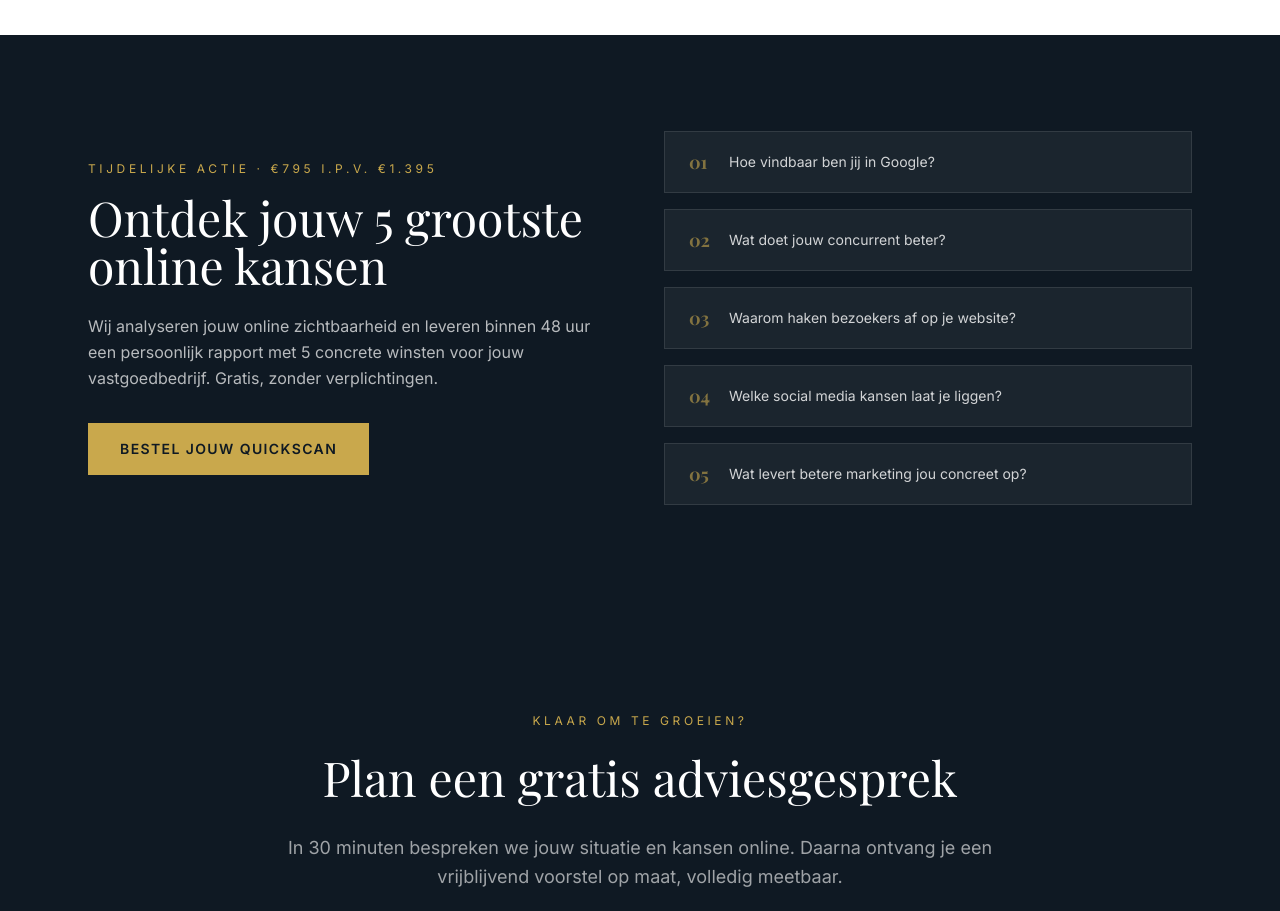
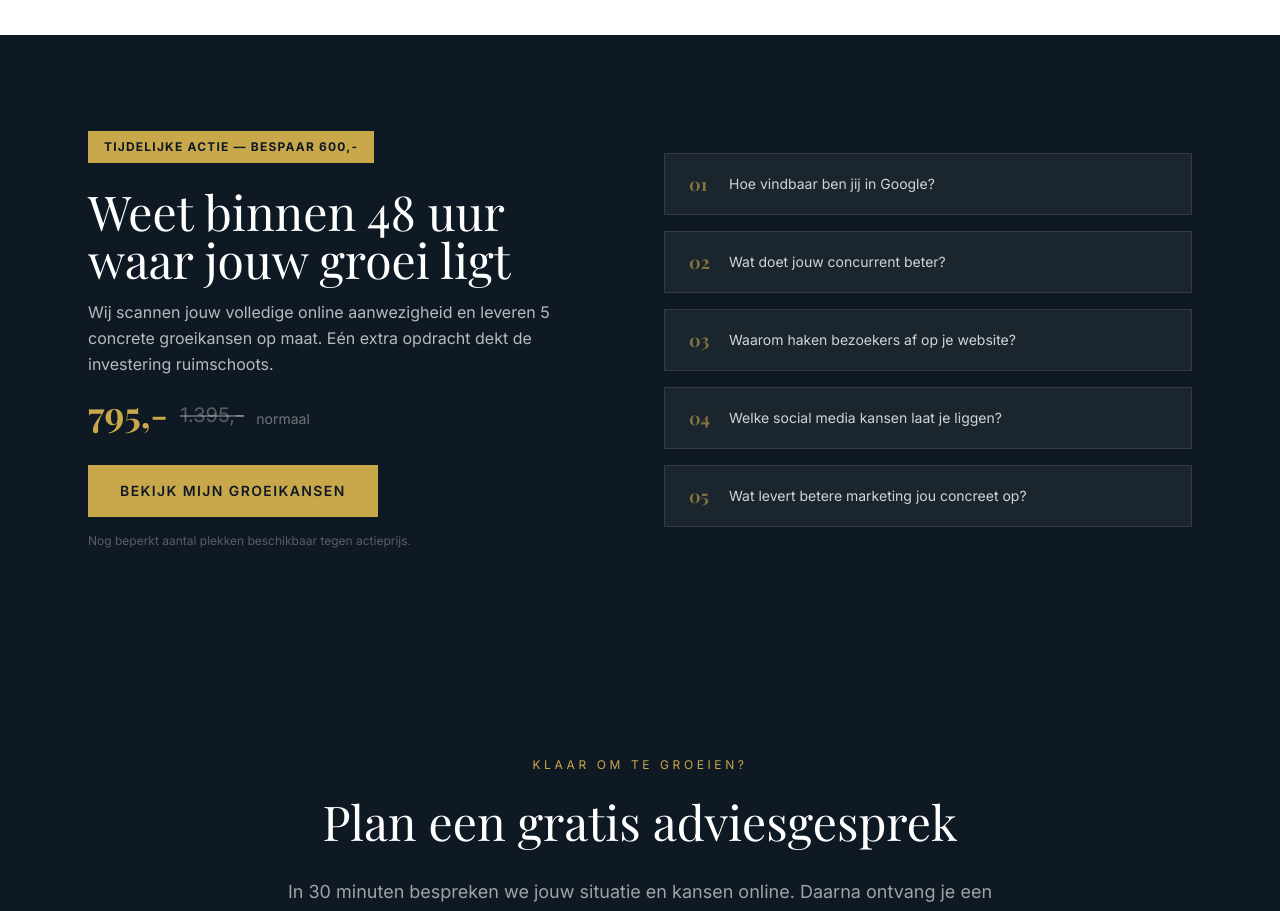
Before and after one commit to jaspermontagnadigital/vastgoedonlinemarketing, a Next.js app: page / in a window 1280 px wide. Shown: the part 2760-3671 px from the top of the page. Built offline with nearby package versions, Linux system fonts and the light colour scheme; a web font is replaced by a local one.

Commit message:
overtuigender quickscan blok homepage, ,- notatie

```diff
--- a/src/app/page.tsx
+++ b/src/app/page.tsx
@@ -197,19 +197,27 @@ export default function Home() {
         <section className="py-24 bg-[var(--color-navy)]">
           <div className="max-w-6xl mx-auto px-6 grid grid-cols-1 md:grid-cols-2 gap-12 items-center">
             <div>
-              <p className="text-[var(--color-gold)] text-xs tracking-[0.3em] uppercase mb-4">Tijdelijke actie · €795 i.p.v. €1.395</p>
-              <h2 className="text-4xl md:text-5xl font-serif text-white mb-6">
-                Ontdek jouw 5 grootste online kansen
+              <div className="inline-block bg-[var(--color-gold)] text-[var(--color-navy)] text-xs font-bold tracking-widest uppercase px-4 py-2 mb-6">
+                Tijdelijke actie — Bespaar 600,-
+              </div>
+              <h2 className="text-4xl md:text-5xl font-serif text-white mb-4">
+                Weet binnen 48 uur waar jouw groei ligt
               </h2>
-              <p className="text-white/70 leading-relaxed mb-8">
-                Wij analyseren jouw online zichtbaarheid en leveren binnen 48 uur een persoonlijk rapport met 5 concrete winsten voor jouw vastgoedbedrijf. Gratis, zonder verplichtingen.
+              <p className="text-white/70 leading-relaxed mb-4">
+                Wij scannen jouw volledige online aanwezigheid en leveren 5 concrete groeikansen op maat. Eén extra opdracht dekt de investering ruimschoots.
               </p>
+              <div className="flex items-end gap-3 mb-8">
+                <span className="text-[var(--color-gold)] text-4xl font-serif font-bold">795,-</span>
+                <span className="text-white/30 text-xl line-through mb-1">1.395,-</span>
+                <span className="text-white/40 text-sm mb-1">normaal</span>
+              </div>
               <Link
                 href="/quickscan"
                 className="inline-block px-8 py-4 bg-[var(--color-gold)] text-[var(--color-navy)] font-semibold tracking-widest uppercase text-sm hover:bg-[var(--color-gold-light)] transition-colors duration-200"
               >
-                Bestel jouw quickscan
+                Bekijk mijn groeikansen
               </Link>
+              <p className="text-white/30 text-xs mt-4">Nog beperkt aantal plekken beschikbaar tegen actieprijs.</p>
             </div>
             <div className="grid grid-cols-1 gap-4">
               {[
--- a/src/app/quickscan/page.tsx
+++ b/src/app/quickscan/page.tsx
@@ -44,7 +44,7 @@ export default function QuickscanPage() {
         <section className="bg-[var(--color-navy)] pt-40 pb-24">
           <div className="max-w-6xl mx-auto px-6">
             <div className="inline-block bg-[var(--color-gold)] text-[var(--color-navy)] text-xs font-bold tracking-widest uppercase px-4 py-2 mb-8">
-              Tijdelijke actie — Bespaar €600
+              Tijdelijke actie — Bespaar 600,-
             </div>
             <h1 className="text-white text-5xl md:text-6xl font-serif font-semibold max-w-3xl leading-tight mb-6">
               Ontdek wat jouw vastgoedbedrijf online laat liggen
@@ -53,9 +53,9 @@ export default function QuickscanPage() {
               Binnen 48 uur weet je precies waar je klanten misloopt en hoe je dat oplost. Één extra opdracht dekt de investering ruimschoots.
             </p>
             <div className="flex items-end gap-4">
-              <span className="text-[var(--color-gold)] text-5xl font-serif font-bold">€795</span>
+              <span className="text-[var(--color-gold)] text-5xl font-serif font-bold">795,-</span>
               <div className="mb-1">
-                <span className="text-white/40 text-2xl line-through block">€1.395</span>
+                <span className="text-white/40 text-2xl line-through block">1.395,-</span>
                 <span className="text-white/50 text-xs">Normaalprijs</span>
               </div>
             </div>
@@ -90,16 +90,16 @@ export default function QuickscanPage() {
           <div className="max-w-6xl mx-auto px-6 grid grid-cols-1 md:grid-cols-2 gap-16 items-start">
             <div>
               <div className="inline-block bg-[var(--color-gold)] text-[var(--color-navy)] text-xs font-bold tracking-widest uppercase px-3 py-1.5 mb-4">
-                Bespaar €600
+                Bespaar 600,-
               </div>
               <h2 className="text-3xl md:text-4xl font-serif text-[var(--color-navy)] mb-4">
                 Jouw groei begint met inzicht
               </h2>
               <div className="flex items-end gap-3 mb-2">
-                <span className="text-[var(--color-navy)] text-4xl font-serif font-bold">€795</span>
-                <span className="text-[var(--color-navy)]/30 text-xl line-through mb-1">€1.395</span>
+                <span className="text-[var(--color-navy)] text-4xl font-serif font-bold">795,-</span>
+                <span className="text-[var(--color-navy)]/30 text-xl line-through mb-1">1.395,-</span>
               </div>
-              <p className="text-[var(--color-navy)]/40 text-sm mb-6">Minder dan €2,20 per dag</p>
+              <p className="text-[var(--color-navy)]/40 text-sm mb-6">Minder dan 2,20 per dag</p>
               <p className="text-[var(--color-navy)]/60 leading-relaxed mb-6">
                 Groei begint met weten waar je nu kansen laat liggen. Met de quickscan krijg je in 48 uur een helder beeld van jouw groeipotentieel en een concreet plan om dat te benutten.
               </p>
@@ -159,7 +159,7 @@ export default function QuickscanPage() {
                   type="submit"
                   className="w-full py-4 bg-[var(--color-navy)] text-white font-semibold tracking-widest uppercase text-sm hover:bg-[var(--color-gold)] hover:text-[var(--color-navy)] transition-colors duration-200"
                 >
-                  Bestel nu voor €795
+                  Bestel nu voor 795,-
                 </button>
               </form>
             </div>
```
